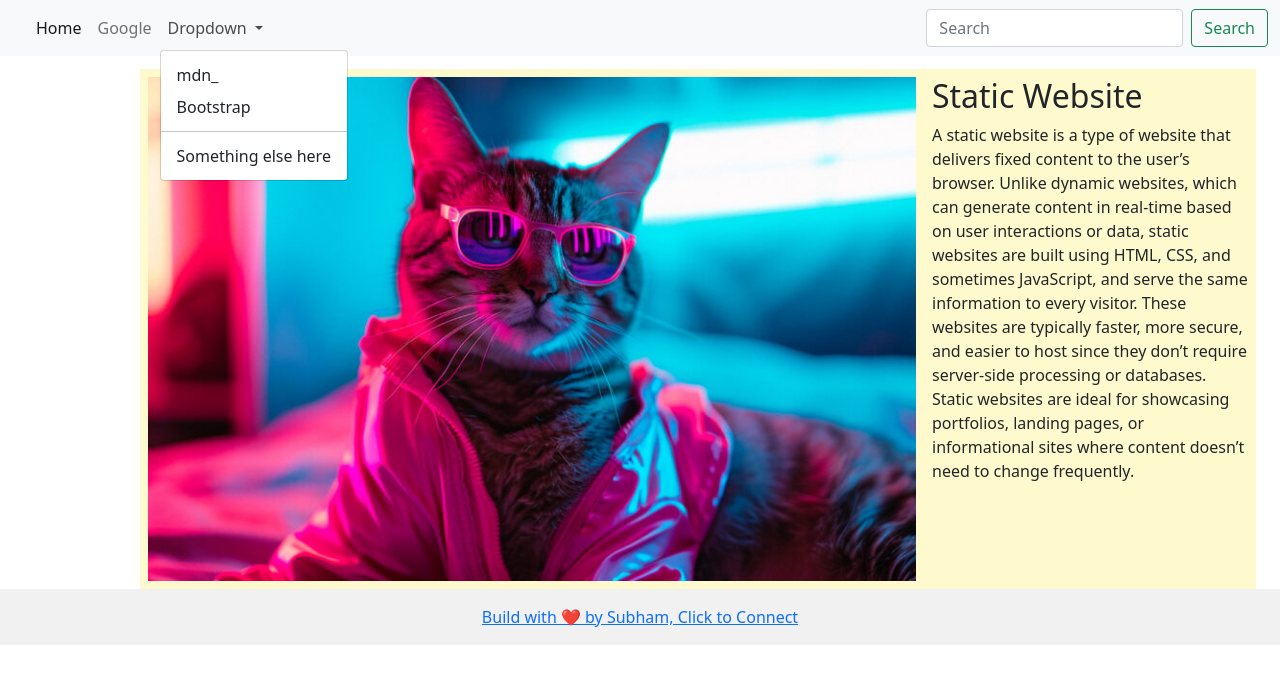
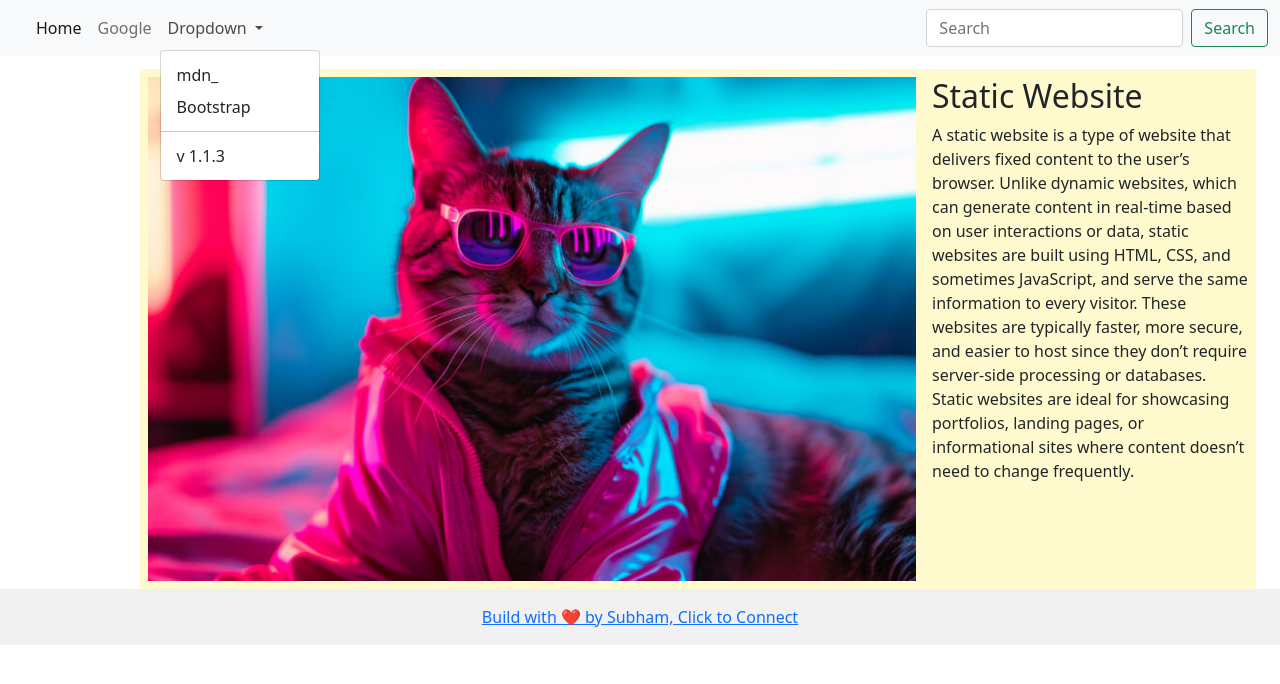
Before and after one commit to subhamportblair/StaticWebsite, a plain HTML site: page index.html in a window 1280 px wide. Both pictures are taken after a click on the button "Dropdown". Drawn offline with nearby package versions, Linux system fonts and the light colour scheme.

Commit message:
version 1.1.3

```diff
--- a/index.html
+++ b/index.html
@@ -31,7 +31,7 @@
                   <li><a class="dropdown-item" href="https://developer.mozilla.org/en-US/">mdn_</a></li>
                   <li><a class="dropdown-item" href="https://getbootstrap.com/docs/5.3/getting-started/introduction/">Bootstrap</a></li>
                   <li><hr class="dropdown-divider"></li>
-                  <li><a class="dropdown-item" href="#">Something else here</a></li>
+                  <li><a class="dropdown-item" href="https://github.com/subhamportblair/StaticWebsite">v 1.1.3</a></li>
                 </ul>
               </li>
             </ul>
```
